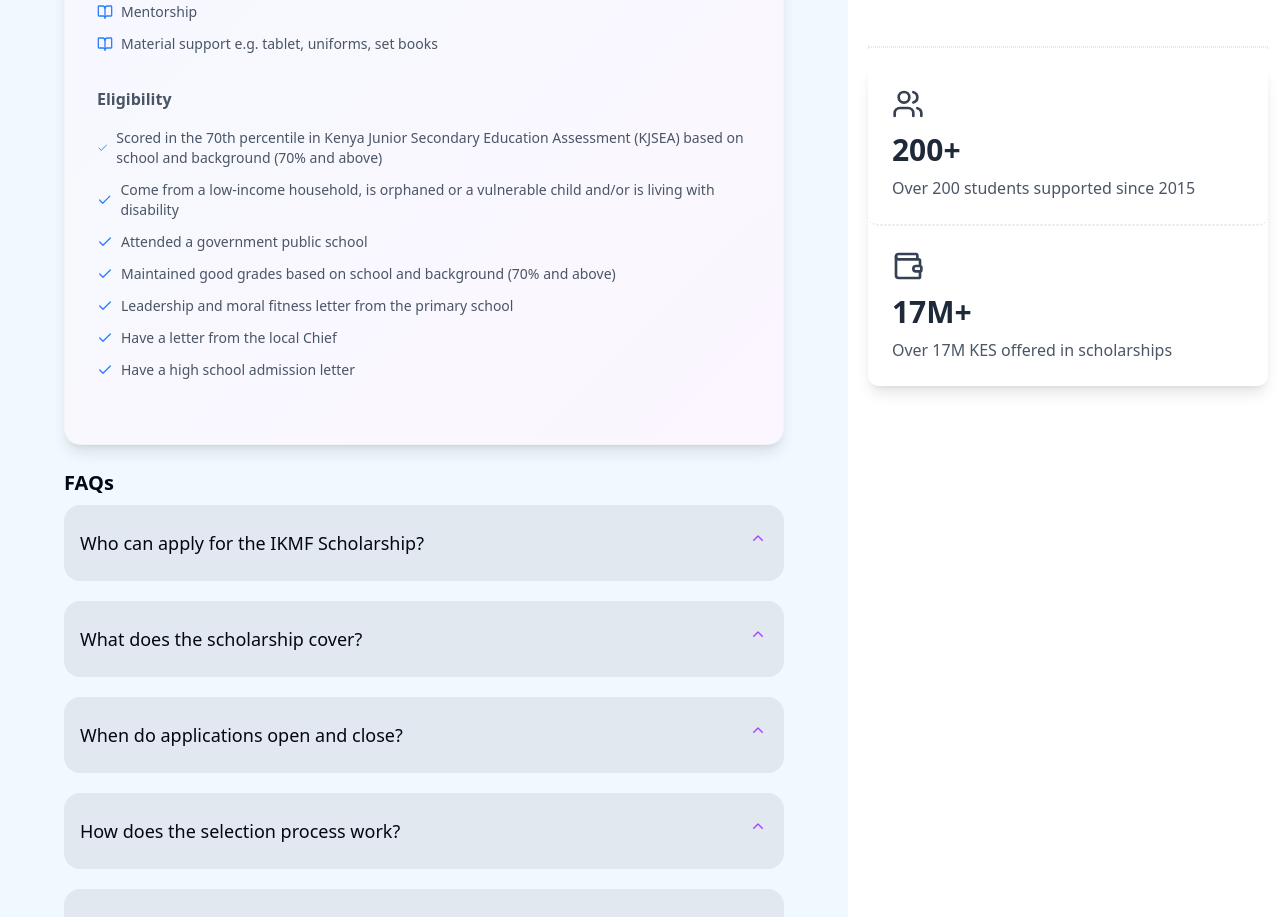
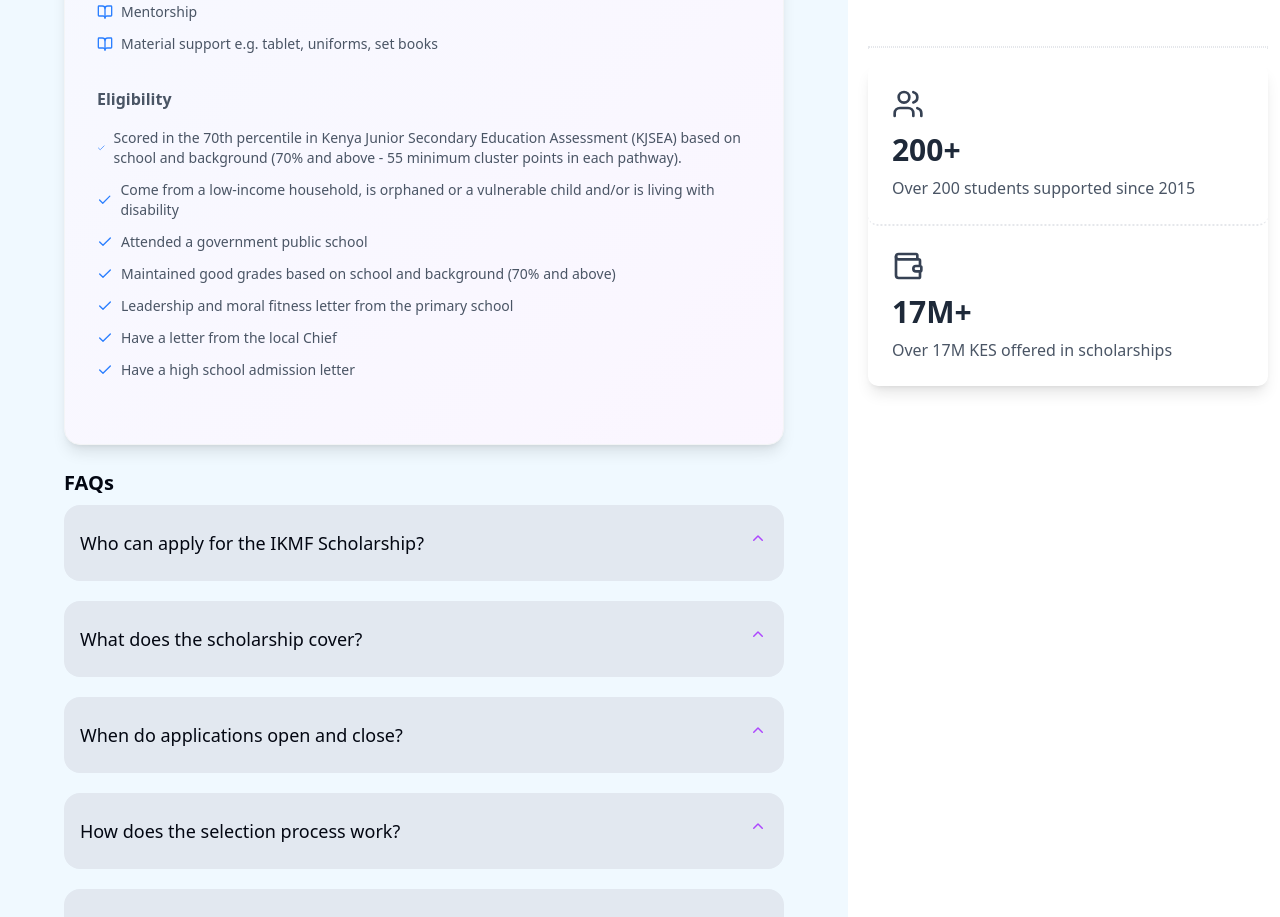
Before and after one commit to goweki/ikm-foundation-web, a Next.js app: page /scholarship in a window 1280 px wide. Shown: the part 829-1746 px from the top of the page. Built offline with nearby package versions, Linux system fonts and the light colour scheme; no server answers.

Commit message:
chore: adds context to eligibility

```diff
--- a/src/app/(pillars)/scholarship/page.tsx
+++ b/src/app/(pillars)/scholarship/page.tsx
@@ -38,7 +38,7 @@ const FAQs = [
 ];
 
 const eligibility = [
-  "Scored in the 70th percentile in Kenya Junior Secondary Education Assessment (KJSEA) based on school and background (70% and above)",
+  "Scored in the 70th percentile in Kenya Junior Secondary Education Assessment (KJSEA) based on school and background (70% and above - 55 minimum cluster points in each pathway).",
   "Come from a low-income household, is orphaned or a vulnerable child and/or is living with disability",
   "Attended a government public school",
   "Maintained good grades based on school and background (70% and above)",
```
